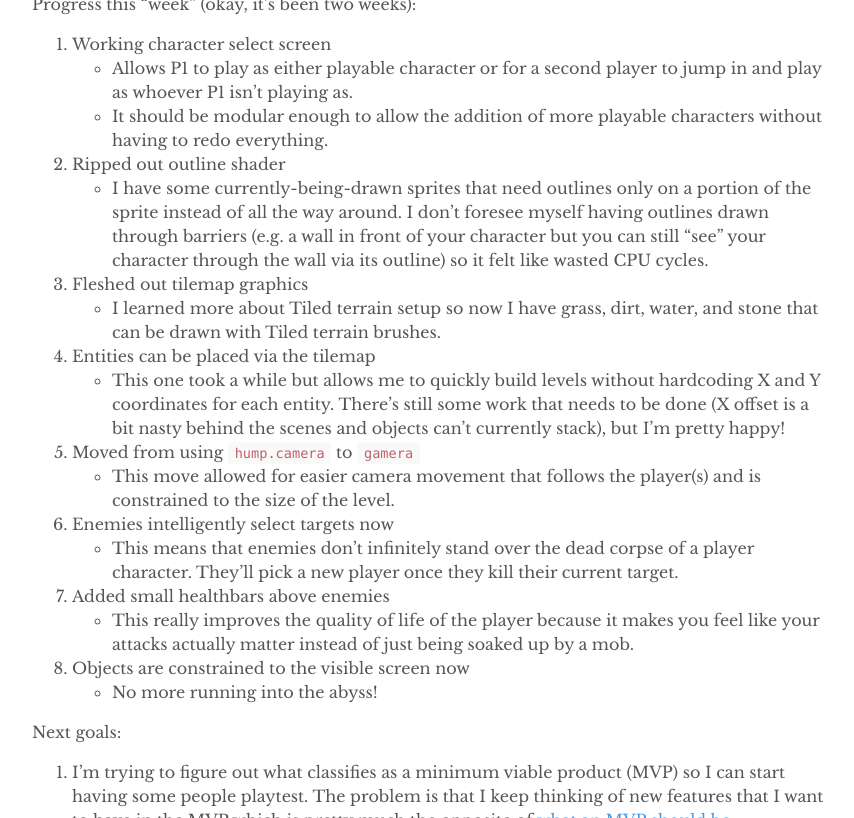
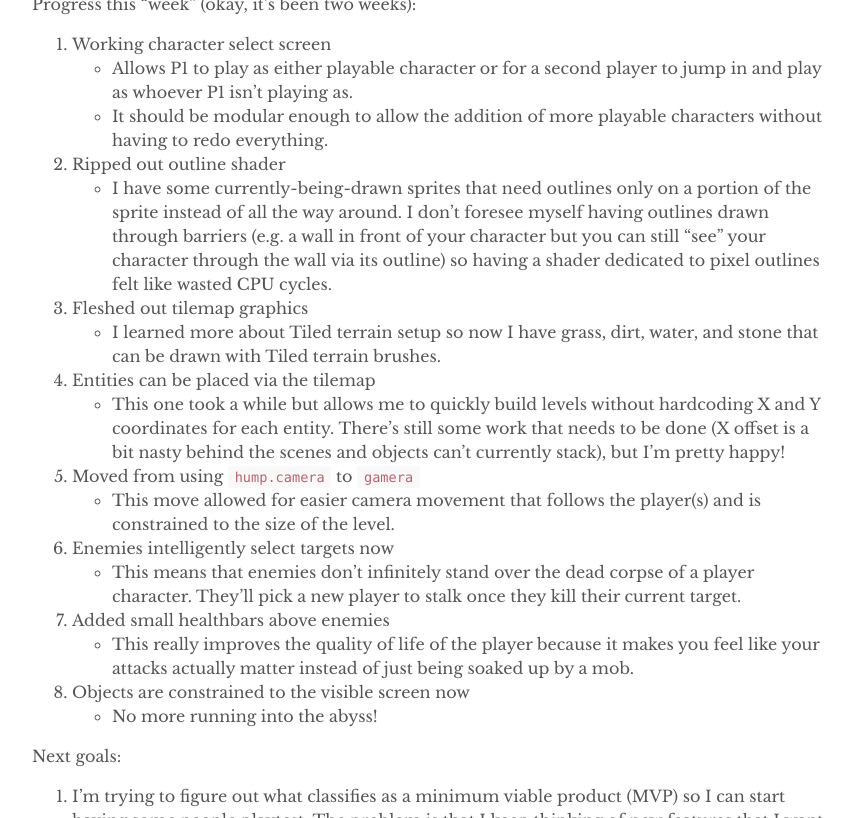
Before and after one commit to jessemillar/devlog, a Jekyll site: the page built from _posts/2019-1-17-week-6-feeling-better.md, in a window 1280 px wide and 900 px high, scrolled down 599 px, cut to the strip 82-900 px from the top of the window. Shown: the whole strip, without its empty margins (208-1062 px from the left). Built offline with Jekyll 4.4.1, drawn with Linux system fonts in a browser that asks for light colours.

Commit message:
Slight tweaks

```diff
--- a/_posts/2019-1-17-week-6-feeling-better.md
+++ b/_posts/2019-1-17-week-6-feeling-better.md
@@ -14,7 +14,7 @@
     - Allows P1 to play as either playable character or for a second player to jump in and play as whoever P1 isn't playing as.
     - It should be modular enough to allow the addition of more playable characters without having to redo everything.
 1. Ripped out outline shader
-    - I have some currently-being-drawn sprites that need outlines only on a portion of the sprite instead of all the way around. I don't foresee myself having outlines drawn through barriers (e.g. a wall in front of your character but you can still "see" your character through the wall via its outline) so it felt like wasted CPU cycles.
+    - I have some currently-being-drawn sprites that need outlines only on a portion of the sprite instead of all the way around. I don't foresee myself having outlines drawn through barriers (e.g. a wall in front of your character but you can still "see" your character through the wall via its outline) so having a shader dedicated to pixel outlines felt like wasted CPU cycles.
 1. Fleshed out tilemap graphics
     - I learned more about Tiled terrain setup so now I have grass, dirt, water, and stone that can be drawn with Tiled terrain brushes.
 1. Entities can be placed via the tilemap
@@ -22,7 +22,7 @@
 1. Moved from using [`hump.camera`](https://hump.readthedocs.io/en/latest/camera.html) to [`gamera`](https://github.com/kikito/gamera)
     - This move allowed for easier camera movement that follows the player(s) and is constrained to the size of the level.
 1. Enemies intelligently select targets now
-    - This means that enemies don't infinitely stand over the dead corpse of a player character. They'll pick a new player once they kill their current target.
+    - This means that enemies don't infinitely stand over the dead corpse of a player character. They'll pick a new player to stalk once they kill their current target.
 1. Added small healthbars above enemies
     - This really improves the quality of life of the player because it makes you feel like your attacks actually matter instead of just being soaked up by a mob.
 1. Objects are constrained to the visible screen now
```
